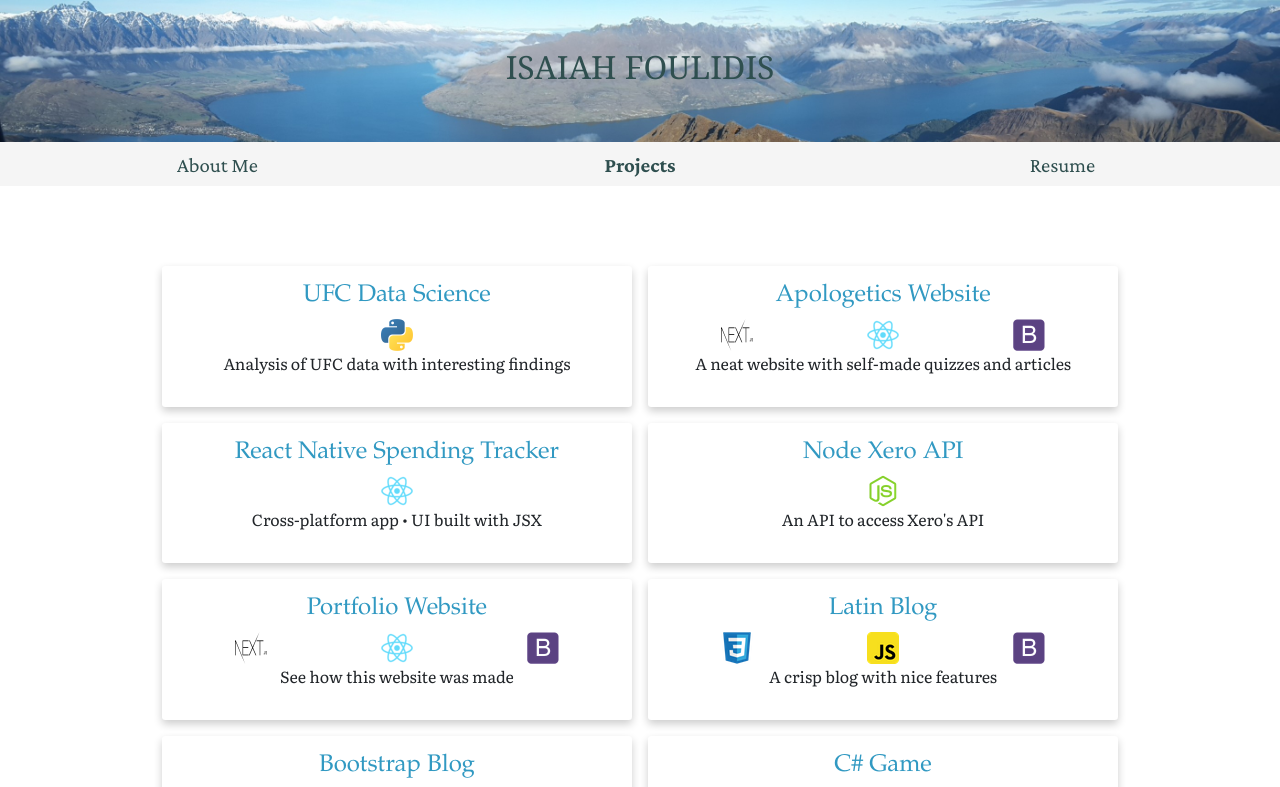
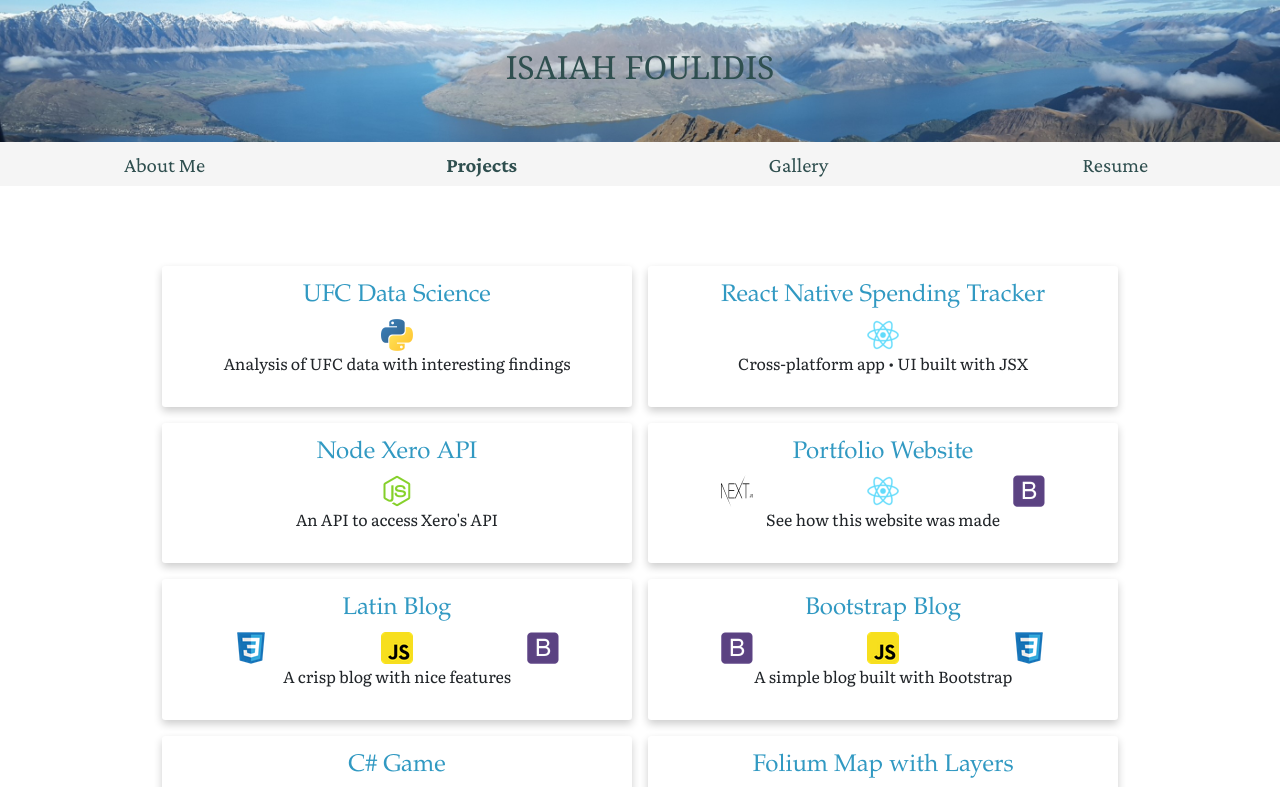
Before and after one commit to ifoulidis/Portfolio-Website, a Next.js app: page / in a window 1280 px wide. Shown: the top 787 px of the page. Built offline with nearby package versions, Linux system fonts and the light colour scheme.

Commit message:
removed apologetics site

```diff
--- a/components/navbar.js
+++ b/components/navbar.js
@@ -12,6 +12,7 @@ export default function NavigationBar(page){
     const handleShow = () => setShow(true);
     const [st1, setSt1] = useState( {fontWeight: 'normal'} );
     const [st2, setSt2] = useState( {fontWeight: 'normal'} );
+    const [st3, setSt3] = useState( {fontWeight: 'normal'} )
 
     useEffect(() =>
     {if (page){
@@ -20,6 +21,9 @@ export default function NavigationBar(page){
         }
         else if (page.page==='projects'){
             setSt2({fontWeight: '600'})
+        }
+        else if (page.page==='gallery'){
+            setSt3({fontWeight: '600'})
         }
     }}, [])
 
@@ -58,6 +62,14 @@ export default function NavigationBar(page){
                             duration: 0.2
                         }
                         }}>
+                        <Link href="/gallery"><a style ={st3}>Gallery</a></Link>
+                    </motion.div>
+                    <motion.div className="menuDivs" whileHover={{
+                        scale: 1.2,
+                        transition: {
+                            duration: 0.2
+                        }
+                        }}>
                         <Link href="/CV.pdf"><a>Resume</a></Link>
                     </motion.div>
                 </div>
@@ -74,8 +86,10 @@ export default function NavigationBar(page){
                             <h1><Link href="/aboutme"><a style= {st1} className="mobileMenuLinks" onClick={handleClose}>About Me</a></Link></h1>
                             <hr/>
                             <h1 ><Link href="/"><a style= {st2} className="mobileMenuLinks" onClick={handleClose}>Browse Projects</a></Link></h1>
+                            <hr/>
+                            <h1 ><Link href="/"><a style= {st3} className="mobileMenuLinks" onClick={handleClose}>Gallery</a></Link></h1>
+                            <hr/>
                             {/* Note that links for content in the 'public' folder simple start with a / from anywhere. */}
-                            <hr/>
                             <h1><Link href="/CV.pdf"><a className="mobileMenuLinks">Resume</a></Link></h1>
                         </Offcanvas.Body>
                     </Offcanvas>
--- a/pages/index.js
+++ b/pages/index.js
@@ -1,39 +1,73 @@
-import React from 'react';
-import NavigationBar from '../components/navbar'
-import PythonIcon from '../public/python_icon.png'
-import NodeIcon from '../public/node-js.png'
-import ReactIcon from '../public/react_icon.png'
-import CSharpIcon from '../public/csharp_icon.png'
-import NextJSIcon from '../public/nextjs_icon.png'
-import BootstrapIcon from '../public/bootstrap.png'
-import PHPIcon from '../public/php.png'
-import JSIcon from '../public/javascript.png'
-import HTMLIcon from '../public/html.png'
-import CSSIcon from '../public/css3.png'
-import Card from '../components/card'
+import React from "react";
+import NavigationBar from "../components/navbar";
+import PythonIcon from "../public/python_icon.png";
+import NodeIcon from "../public/node-js.png";
+import ReactIcon from "../public/react_icon.png";
+import CSharpIcon from "../public/csharp_icon.png";
+import NextJSIcon from "../public/nextjs_icon.png";
+import BootstrapIcon from "../public/bootstrap.png";
+import PHPIcon from "../public/php.png";
+import JSIcon from "../public/javascript.png";
+import HTMLIcon from "../public/html.png";
+import CSSIcon from "../public/css3.png";
+import Card from "../components/card";
 
-export default function Home(){
-  return(
+export default function Home() {
+  return (
     <div>
-      <NavigationBar page='projects'/>
+      <NavigationBar page="projects" />
       <div className="container">
         <div className="grid-container">
-          {Card('./UFC_data_science/', 'UFC Data Science',
-          <p>Analysis of UFC data with interesting findings</p>, [PythonIcon])}
-          {Card("./other_projects/apologetics_website", 'Apologetics Website',
-          <p>A neat website with self-made quizzes and articles</p>, [NextJSIcon, ReactIcon, BootstrapIcon])}
-          {Card("./other_projects/savvy_spending", 'React Native Spending Tracker',
-          <p>Cross-platform app &bull; UI built with JSX</p>, [ReactIcon])}
-          {Card("./websites/node_xero_api", 'Node Xero API',
-          <p>An API to access Xero&#39;s API</p>, [NodeIcon])}
-          {Card("./other_projects/portfolio_website", 'Portfolio Website',
-          <p>See how this website was made</p>, [NextJSIcon, ReactIcon, BootstrapIcon])}
-          {Card("./websites/latin_blog", 'Latin Blog', <p>A crisp blog with nice features</p>, [CSSIcon, JSIcon, BootstrapIcon])}
-          {Card("./websites/bootstrap_nature_blog", 'Bootstrap Blog', <p>A simple blog built with Bootstrap</p>, [BootstrapIcon, JSIcon, CSSIcon])}
-          {Card("./other_projects/border_crossing", 'C# Game',
-          <p>A C# game with jumping and throwing</p>, [CSharpIcon])}
-          {Card("./Python_projects/folium_map", 'Folium Map with Layers',
-          <p>Interactive markers on a web-map</p>, [PythonIcon])}
+          {Card(
+            "./UFC_data_science/",
+            "UFC Data Science",
+            <p>Analysis of UFC data with interesting findings</p>,
+            [PythonIcon]
+          )}
+          {/* {Card("./other_projects/apologetics_website", 'Apologetics Website',
+          <p>A neat website with self-made quizzes and articles</p>, [NextJSIcon, ReactIcon, BootstrapIcon])} */}
+          {Card(
+            "./other_projects/savvy_spending",
+            "React Native Spending Tracker",
+            <p>Cross-platform app &bull; UI built with JSX</p>,
+            [ReactIcon]
+          )}
+          {Card(
+            "./websites/node_xero_api",
+            "Node Xero API",
+            <p>An API to access Xero&#39;s API</p>,
+            [NodeIcon]
+          )}
+          {Card(
+            "./other_projects/portfolio_website",
+            "Portfolio Website",
+            <p>See how this website was made</p>,
+            [NextJSIcon, ReactIcon, BootstrapIcon]
+          )}
+          {Card(
+            "./websites/latin_blog",
+            "Latin Blog",
+            <p>A crisp blog with nice features</p>,
+            [CSSIcon, JSIcon, BootstrapIcon]
+          )}
+          {Card(
+            "./websites/bootstrap_nature_blog",
+            "Bootstrap Blog",
+            <p>A simple blog built with Bootstrap</p>,
+            [BootstrapIcon, JSIcon, CSSIcon]
+          )}
+          {Card(
+            "./other_projects/border_crossing",
+            "C# Game",
+            <p>A C# game with jumping and throwing</p>,
+            [CSharpIcon]
+          )}
+          {Card(
+            "./Python_projects/folium_map",
+            "Folium Map with Layers",
+            <p>Interactive markers on a web-map</p>,
+            [PythonIcon]
+          )}
         </div>
       </div>
     </div>
--- a/pages/other_projects/apologetics_website.js
+++ b/pages/other_projects/apologetics_website.js
@@ -16,13 +16,13 @@ export default function ApologeticWebsite() {
               <li>Handling user input as JS objects.</li>
               <li>Understanding of React state and functional components.</li>
               <li>Knowledge of built-in Next.js components.</li>
-              <li>Use of framer-motion animations.</li>
+              <li>Use of Framer Motion animations.</li>
               <li>Deployment, debugging, and testing.</li>
             </ul>
             <h5>Github Link</h5>
             <p><a href='https://github.com/ifoulidis/systematic_apologetics' className='inTextLinks'>https://github.com/ifoulidis/systematic_apologetics</a></p>
             <h5>Summary</h5>
-            <p><br/>Using Next.js, mostly custom CSS, some React Bootstrap, and framer-motion, I created an apologetics website. It features quizzes I made the functionality for from scratch in JS. I am still filling out the content and will be making changes, but it showcases some of my skills with web development nonetheless.</p>
+            <p><br/>Using Next.js, mostly custom CSS, some React Bootstrap, and Framer Motion, I created an apologetics website. It features quizzes I made the functionality for from scratch in JS. I am still filling out the content and will be making changes, but it showcases some of my skills with web development nonetheless.</p>
             <p>The main quiz asks the user critical questions that have logically inescapable answers. If the user selects certain responses, brief explanations are provided as to why that position is logicaly untenable or what they may wish to investigate next. Links are provided to full articles on the site and to outside resources.</p>
             <p>To see it, click <a href="https://whatistruth.vercel.app/" className='inTextLinks'>this link</a> or go to https://whatistruth.vercel.app/</p>
           </div>
--- a/pages/other_projects/portfolio_website.js
+++ b/pages/other_projects/portfolio_website.js
@@ -16,13 +16,13 @@ export default function PortfolioWebsite() {
             <li>Creation of an adaptive UI with custom CSS.</li>
             <li>Understanding of React state and functional components.</li>
             <li>Knowledge of built-in Next.js components.</li>
-            <li>Use of framer-motion animations.</li>
+            <li>Use of Framer Motion animations.</li>
             <li>Deployment, debugging, and testing.</li>
           </ul>
           <h5>Github Link</h5>
           <p><a href='https://github.com/ifoulidis/Portfolio-Website' className='inTextLinks'>https://github.com/ifoulidis/Portfolio-Website</a></p>
           <h5>Summary</h5>
-          <p><br/>Using Next.js, mostly custom CSS, some React Bootstrap, and framer-motion, I created this website. It is not the most complex website I have built (see my <Link href='./apologetics_website'><a className='inTextLinks'>Apologetics Website</a></Link> page).</p>
+          <p><br/>Using Next.js, mostly custom CSS, some React Bootstrap, and Framer Motion, I created this website. It is not the most complex website I have built (see my <Link href='./apologetics_website'><a className='inTextLinks'>Apologetics Website</a></Link> page).</p>
         </div>
       </div>
     </div>
```
Also changed, not shown: pages/gallery.js (added, +16 -0 lines).
